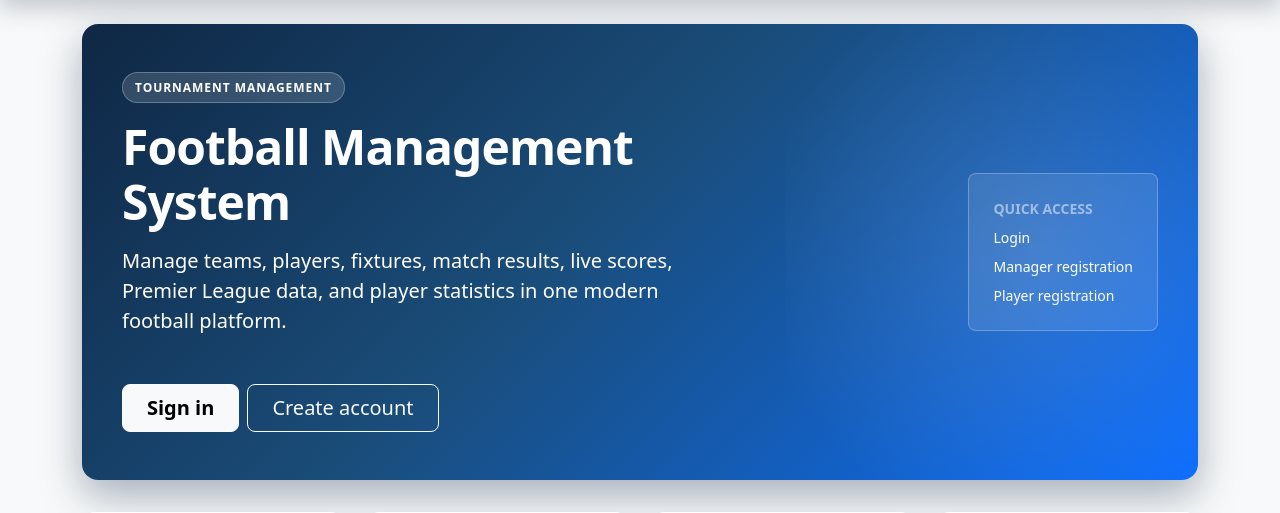
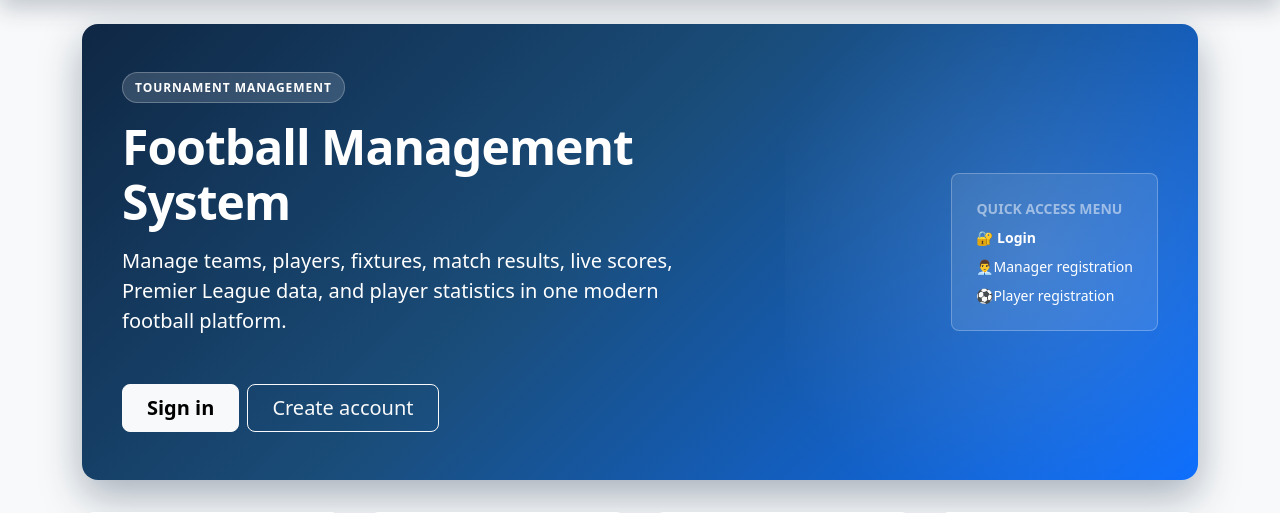
Before and after one commit to Ahmedreza54/football-club-management-resit, a PHP site: page /index.php in a window 1280 px wide. Shown: the part 56-569 px from the top of the page. Run offline with PHP 8.4, Linux system fonts and the light colour scheme; data that the repository does not hold is empty.

Commit message:
Improve quick access panel

```diff
--- a/football/app/views/home.php
+++ b/football/app/views/home.php
@@ -90,11 +90,18 @@ $loggedIn = isset($_SESSION['user']);
         </div>
         <div class="col-lg-5 mt-4 mt-lg-0 text-lg-end">
             <div class="d-inline-block text-start bg-white bg-opacity-10 rounded-3 p-4 border border-white border-opacity-25">
-                <div class="small text-white-50 text-uppercase fw-semibold mb-2">Quick access</div>
+            <div class="small text-white-50 text-uppercase fw-bold mb-2">
+               Quick Access Menu
+            </div>
                 <ul class="list-unstyled mb-0 small">
-                    <li class="mb-2"><a class="text-white text-decoration-none" href="./index.php?r=login">Login</a></li>
-                    <li class="mb-2"><a class="text-white text-decoration-none" href="./index.php?r=register-manager">Manager registration</a></li>
-                    <li class="mb-0"><a class="text-white text-decoration-none" href="./index.php?r=register-player">Player registration</a></li>
+                <li class="mb-2">
+                    <a class="text-white text-decoration-none fw-semibold"
+                     href="./index.php?r=login">
+                      🔐 Login
+                  </a>
+             </li>
+                    <li class="mb-2"><a class="text-white text-decoration-none" href="./index.php?r=register-manager">👨‍💼Manager registration</a></li>
+                    <li class="mb-0"><a class="text-white text-decoration-none" href="./index.php?r=register-player">⚽Player registration</a></li>
                 </ul>
             </div>
         </div>
```
